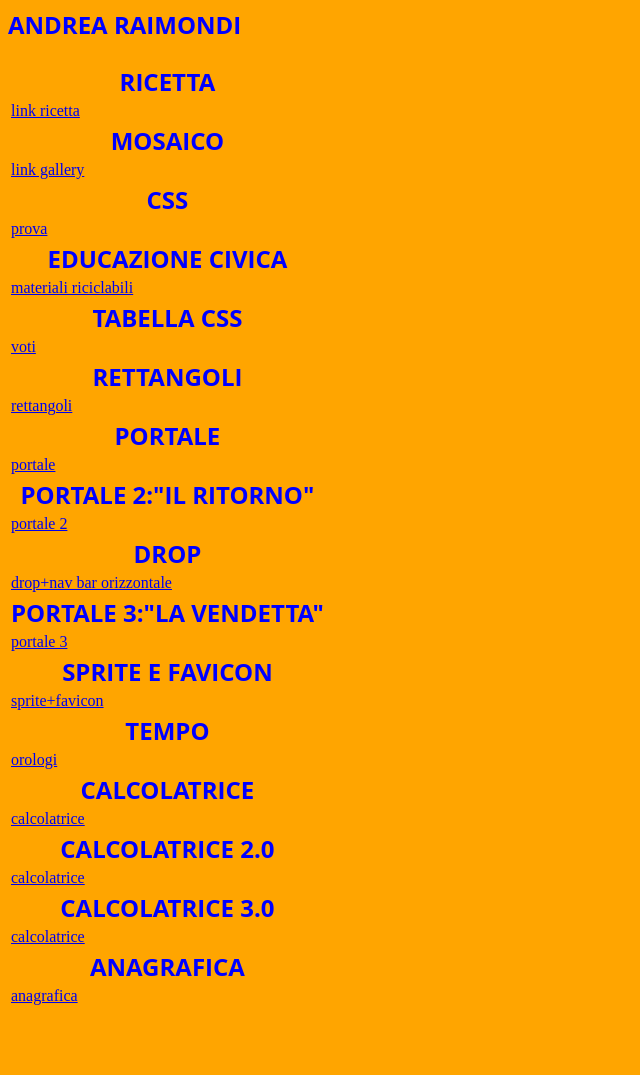
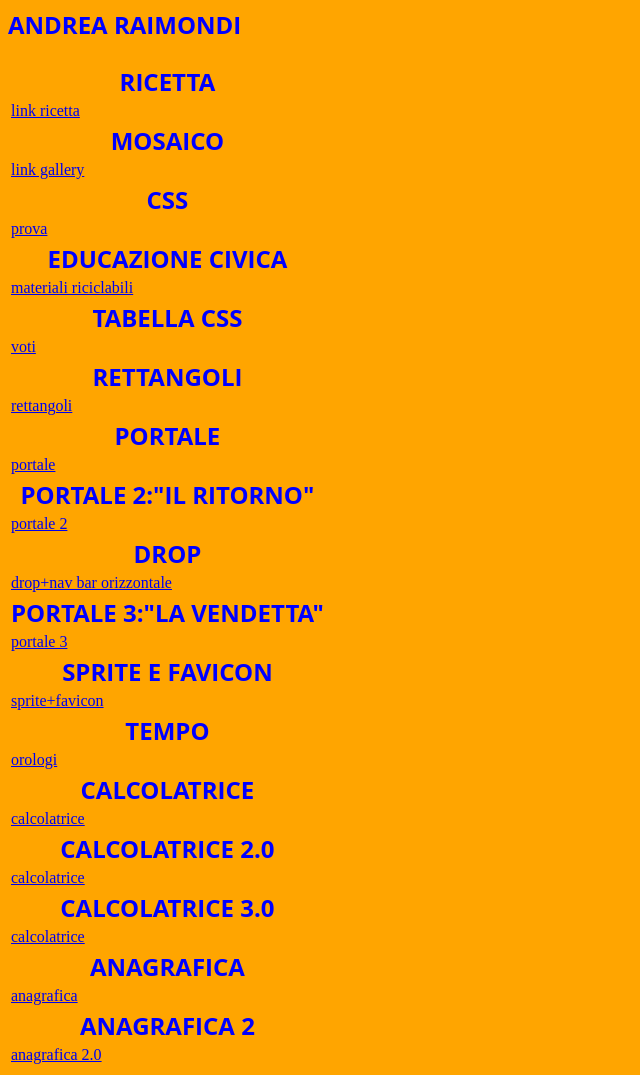
Before and after one commit to andrea10707/andrea10707.github.io, a plain HTML site: page index.html in a window 1280 px wide. Shown: the whole page, without its empty margins (0-640 px from the left). Before the commit the page ends 1016 px from the top, so only its background shows below. Drawn offline with Linux system fonts and the light colour scheme.

Commit message:
Update index.html

```diff
--- a/index.html
+++ b/index.html
@@ -97,4 +97,9 @@
   <tr>
     <td><a href="Anagrafica1.html">anagrafica</a></td>
   </tr>
+  <th><font size="5" color="blue" face="Open sans">ANAGRAFICA 2</th>
+  </tr>
+  <tr>
+    <td><a href="Anagrafica2.0.html">anagrafica 2.0</a></td>
+  </tr>
  </table>
```
